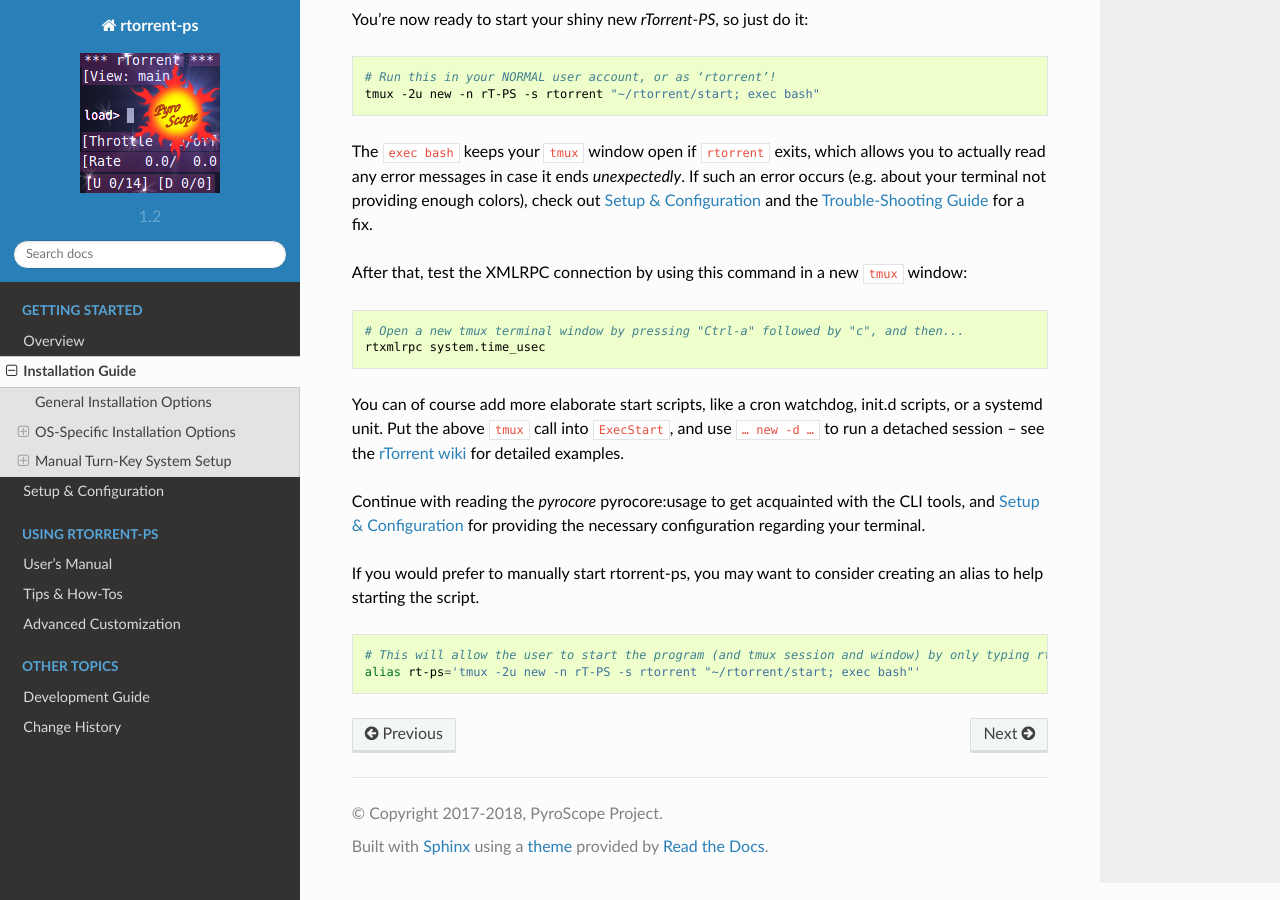
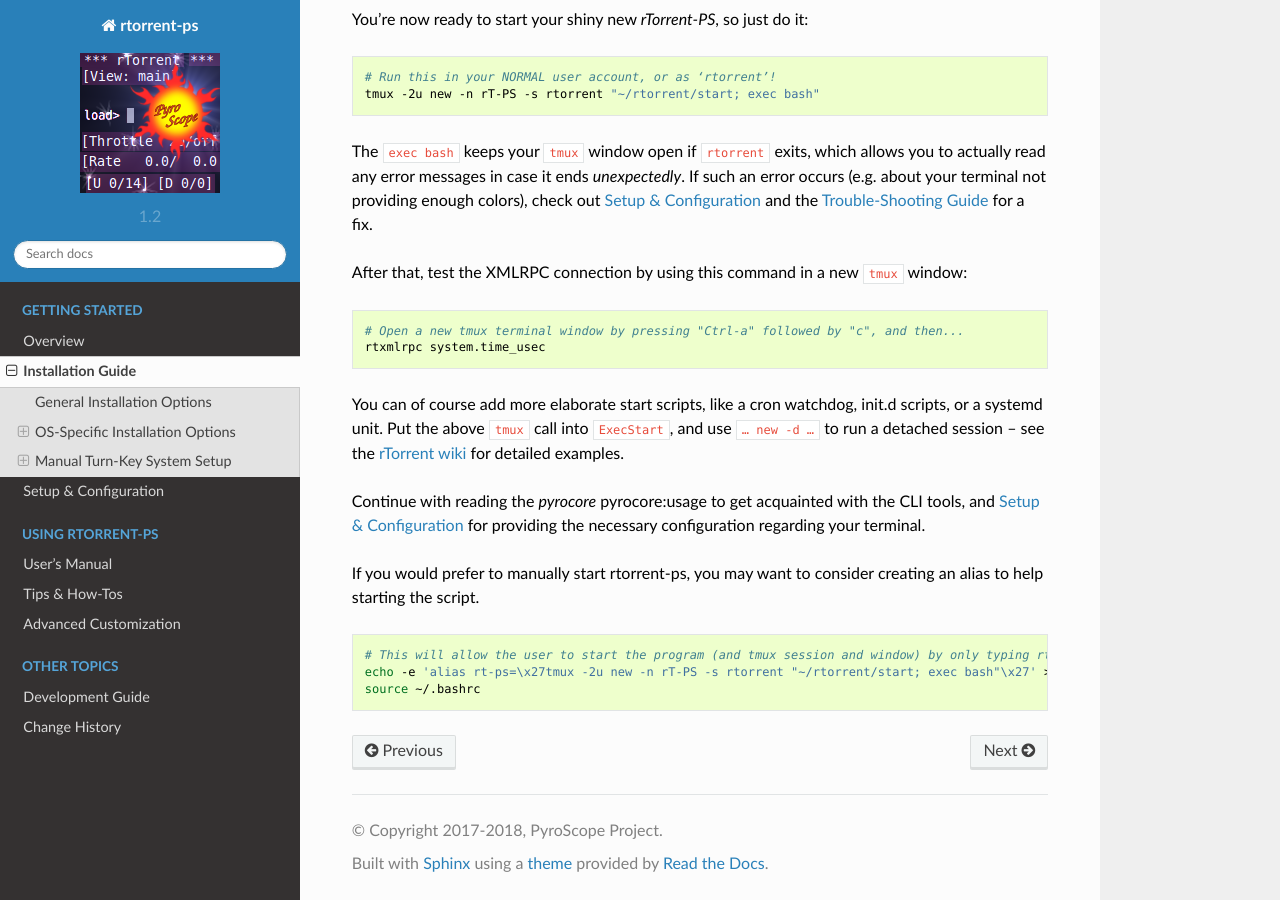
Before and after one commit to pyroscope/rtorrent-ps, a Sphinx documentation site: the page built from docs/install.rst, in a window 1280 px wide and 900 px high, scrolled down 10317 px. Built offline with Sphinx 7.4.7 and the Read the Docs theme 2.0.0, drawn with Linux system fonts in a browser that asks for light colours.

Commit message:
Update install.rst

```diff
--- a/docs/install.rst
+++ b/docs/install.rst
@@ -644,4 +644,5 @@
 .. code-block:: shell
 
     # This will allow the user to start the program (and tmux session and window) by only typing rt-ps
-    alias rt-ps='tmux -2u new -n rT-PS -s rtorrent "~/rtorrent/start; exec bash"'
+    echo -e 'alias rt-ps=\x27tmux -2u new -n rT-PS -s rtorrent "~/rtorrent/start; exec bash"\x27' >> ~/.bashrc
+    source ~/.bashrc
```
